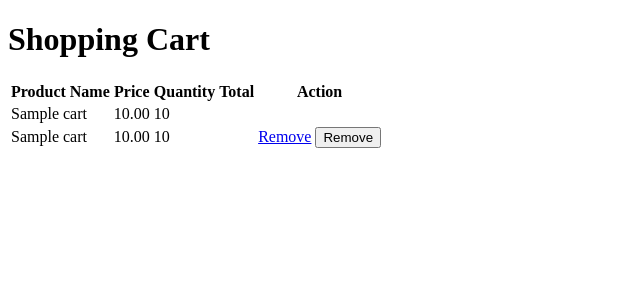
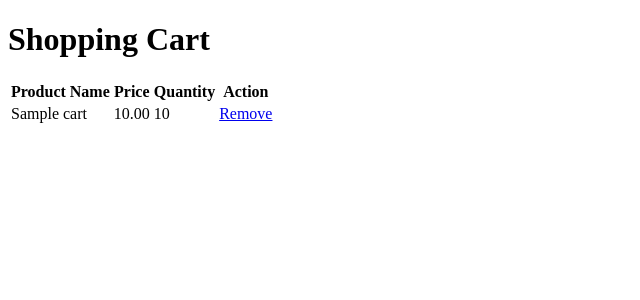
Before and after one commit to qixuan-wu/Yuki-Shopping, a Django app: page /cart/ in a window 1280 px wide. Shown: the top 300 px of the page, without its empty margins (0-640 px from the left). Run offline with Django 4.2, Linux system fonts and the light colour scheme; a user stored in the database is signed in; tables that the repository leaves empty hold one stand-in row (values such as "Sample post").

Commit message:
finish shopping

```diff
--- a/goods/templates/shoppingcar.html
+++ b/goods/templates/shoppingcar.html
@@ -12,31 +12,22 @@
     <th>Product Name</th>
     <th>Price</th>
     <th>Quantity</th>
-    <th>Total</th>
     <th>Action</th>
   </tr>
   {% for item in cart_list %}
-  <tr>
-    <td>{{ item.name }}</td>
-    <td>{{ item.price }}</td>
-    <td>{{ item.quantity }}</td>
-    <td>{{ item.total }}</td>
-    <td>
 <tr>
   <td>{{ item.name }}</td>
   <td>{{ item.price }}</td>
   <td>{{ item.quantity }}</td>
-  <td>{{ item.total }}</td>
-  <td>
-    <a href=" {url 'remove_from_cart' item.id &}">Remove</a>
-      {% csrf_token %}
-      <button type="submit">Remove</button>
-  </td>
+ <td>
+  <a href="{% url 'remove_from_cart' cart_item_id=item.id %}">Remove</a>
+  {% csrf_token %}
+</td>
 </tr>
 
   {% endfor %}
+
 </table>
-
 
 
 </body>
--- a/goods/urls.py
+++ b/goods/urls.py
@@ -11,7 +11,7 @@ urlpatterns = [
     path('Dcor/', views.display_HomeDcor,name='display_HomeDcor'),
     path('Dcordetail/<str:detail_rank>',views.display_HomeDcorDetail,name='homedcordetail'),
     path('add-to-cart/<int:rank>/', views.add_to_cart, name='add_to_cart'),
-    path('remove-from-cart/<int:detail_rank>/', views.remove_from_cart, name='remove_from_cart'),
+    path('cart/remove/<int:cart_item_id>/', views.remove_from_cart, name='remove_from_cart'),
     path('cart/', views.add_to_cart, name='cart'),
 
 ]
--- a/goods/views.py
+++ b/goods/views.py
@@ -64,14 +64,11 @@ def add_to_cart(request):
         return render(request, 'shoppingcar.html',{'cart_list':cart_list, 'total':total})
 
 
+@login_required
+def remove_from_cart(request,cart_item_id):
+    cart_item_id = int(cart_item_id)
 
-@login_required
-def remove_from_cart(request):
-    if request.method == 'POST':
-        name = request.POST['name']
-        price = float(request.POST['price'].replace(',', '.'))
-        cart_item= cart.objects.get(name=name,price=price)
-        cart_item.delete()
-    cart_list=cart.objects.all()
-    total=sum([item.price*item.quantity for item in cart_list])
-    return render(request, 'shoppingcar.html',{'cart_list':cart_list, 'total':total})
+    cart_list = get_object_or_404(cart, id=cart_item_id)
+    cart_list.delete()
+    print(cart_item_id)
+    return redirect('cart')
```
